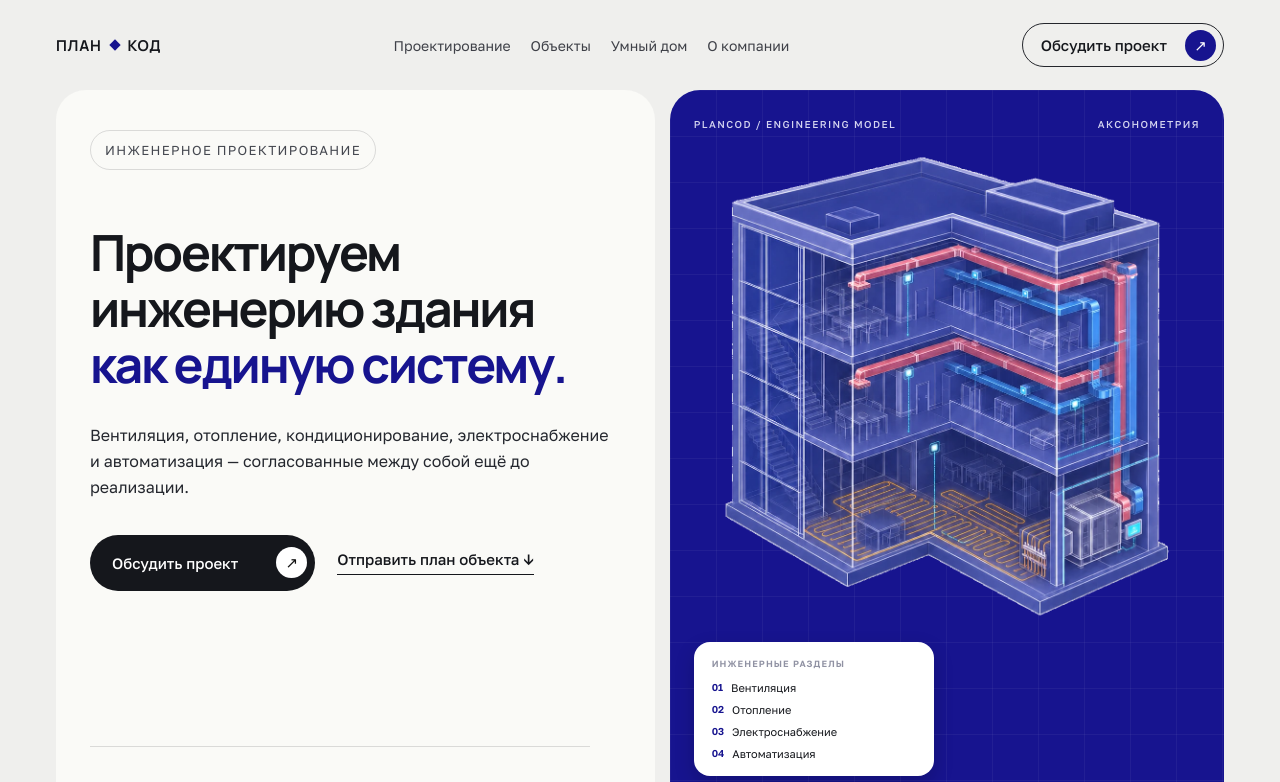
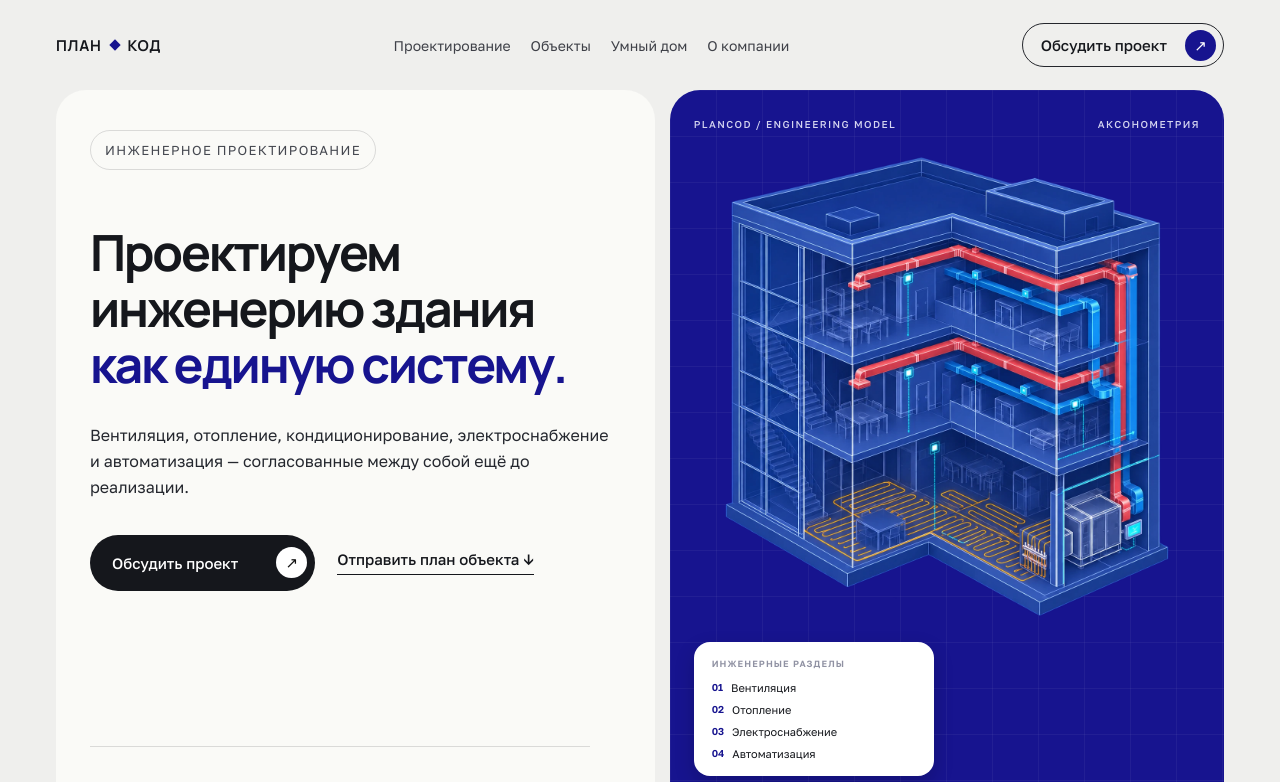
Before and after one commit to PUPI499/plankod-site, a Next.js app: page / in a window 1280 px wide. Shown: the top 782 px of the page. Built offline with nearby package versions, Linux system fonts and the light colour scheme.

Commit message:
Replace hero illustration with clean high-resolution artwork

```diff
--- a/app/page.tsx
+++ b/app/page.tsx
@@ -51,7 +51,7 @@ export default function Home() {
         </div>
         <div className="hero-system panel" aria-label="Иллюстрация инженерных систем здания">
           <div className="hero-system-header"><span>PLANCOD / ENGINEERING MODEL</span><span>Аксонометрия</span></div>
-          <img src="/images/hero-building.webp" alt="Аксонометрическая иллюстрация здания с инженерными системами" className="hero-system-image" fetchPriority="high" />
+          <img src="/images/hero-building-clean.webp" alt="Аксонометрическая иллюстрация здания с инженерными системами" className="hero-system-image" fetchPriority="high" />
           <div className="hero-system-footer">
             <div className="hero-system-legend">
               <b>Инженерные разделы</b>
```
Also changed, not shown: public/images/hero-building-clean.webp (added).
